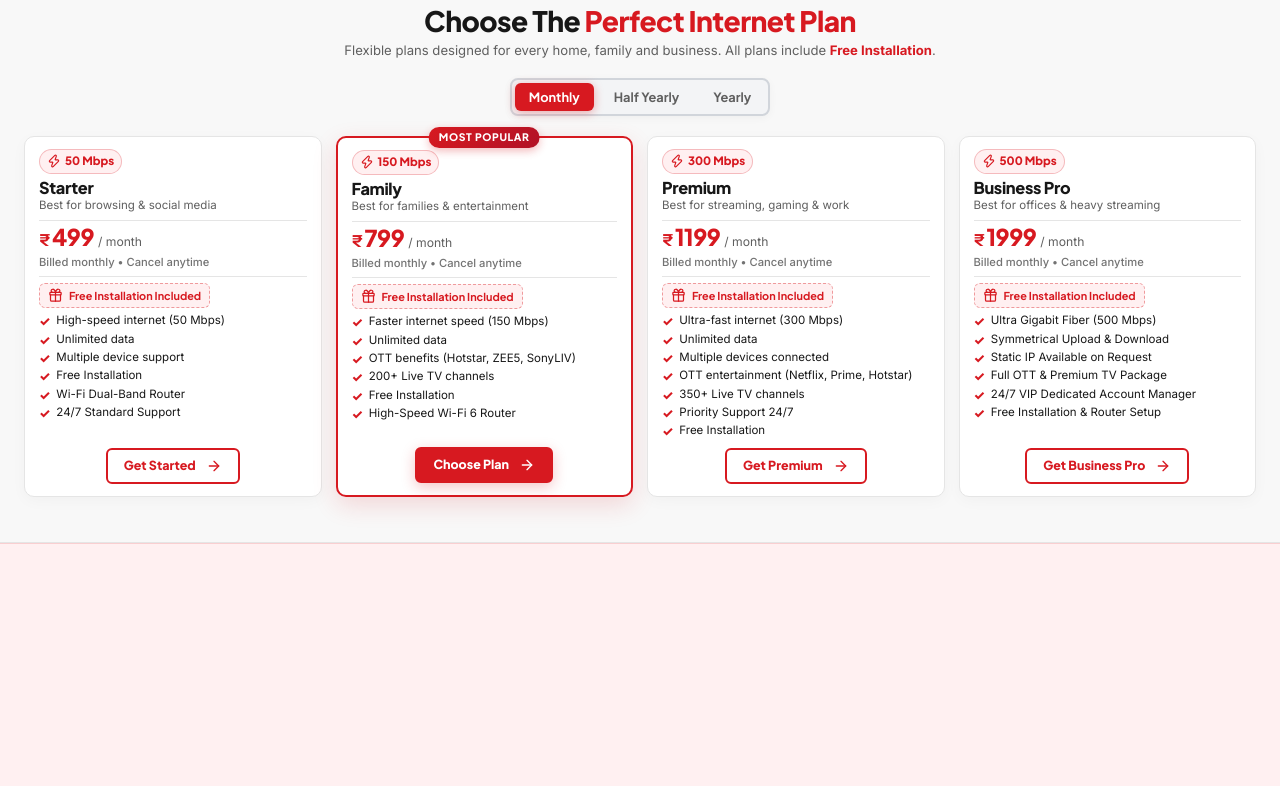
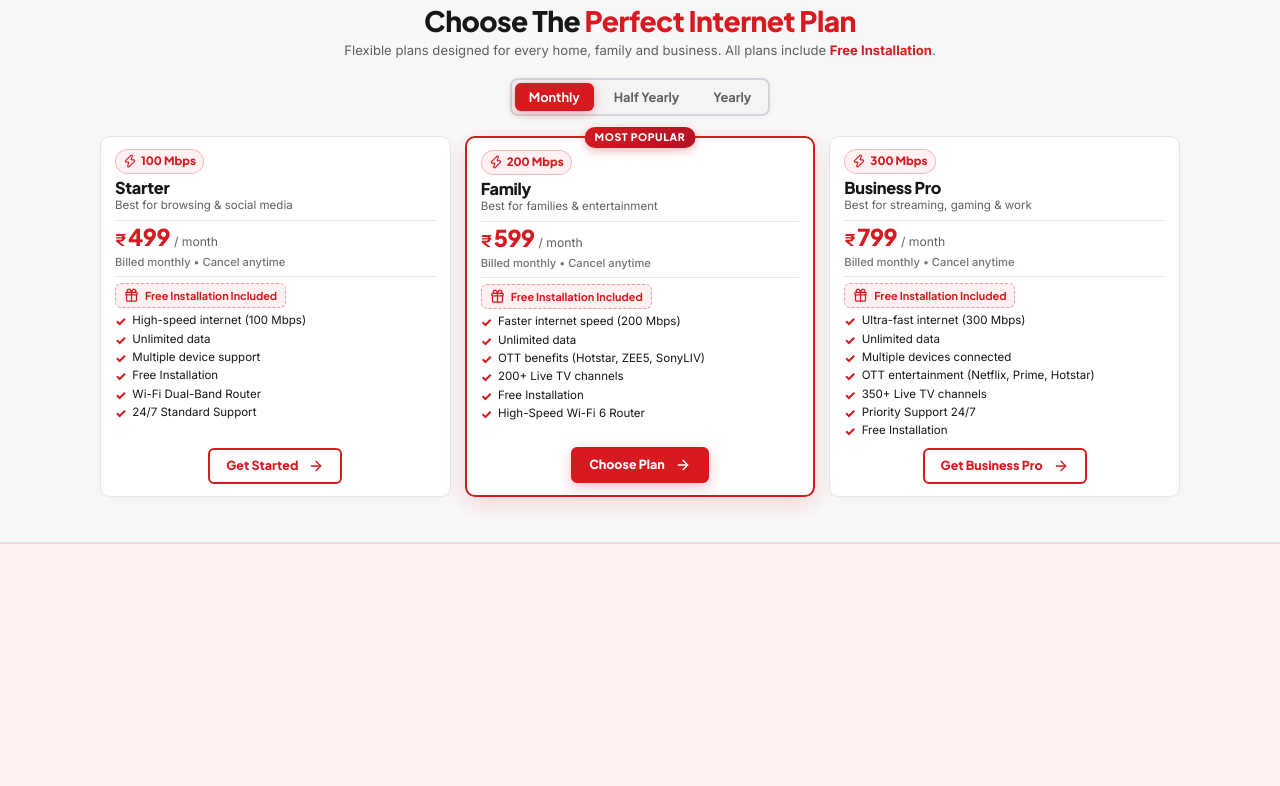
Before and after one commit to sachinkum2203-code/vishaltelecom, a React (Vite) app: page / in a window 1280 px wide. Shown: the part 840-1626 px from the top of the page. Built offline with nearby package versions, Linux system fonts and the light colour scheme.

Commit message:
Update plan speeds, prices, card titles, static footer contacts, and email icon link

```diff
--- a/src/components/Footer.jsx
+++ b/src/components/Footer.jsx
@@ -73,7 +73,7 @@ export default function Footer() {
               <a href="https://wa.me/917027104250" target="_blank" rel="noopener noreferrer" className="social-btn" aria-label="WhatsApp">
                 <WhatsappIcon size={18} />
               </a>
-              <a href="mailto:vstelicommunication@gmail.com" target="_blank" rel="noopener noreferrer" className="social-btn" aria-label="Email">
+              <a href="https://mail.google.com/mail/?view=cm&fs=1&to=vstelicommunication@gmail.com" target="_blank" rel="noopener noreferrer" className="social-btn" aria-label="Email">
                 <Mail size={18} />
               </a>
             </div>
@@ -129,7 +129,7 @@ export default function Footer() {
                 </div>
               </div>
 
-              <a href="tel:+917027104250" className="contact-item">
+              <div className="contact-item">
                 <div className="contact-icon-badge">
                   <Phone size={17} />
                 </div>
@@ -137,9 +137,9 @@ export default function Footer() {
                   <strong>+91 70271 04250</strong>
                   <span>Mon - Sat, 9:00 AM - 5:00 PM</span>
                 </div>
-              </a>
+              </div>
 
-              <a href="mailto:vstelicommunication@gmail.com" className="contact-item">
+              <div className="contact-item">
                 <div className="contact-icon-badge">
                   <Mail size={17} />
                 </div>
@@ -147,7 +147,7 @@ export default function Footer() {
                   <strong>vstelicommunication@gmail.com</strong>
                   <span>We'll respond within 24 hours</span>
                 </div>
-              </a>
+              </div>
 
               <button
                 className="footer-cta-btn"
--- a/src/components/Plans.css
+++ b/src/components/Plans.css
@@ -72,8 +72,10 @@
 /* Pricing Grid */
 .plans-grid {
   display: grid;
-  grid-template-columns: repeat(4, minmax(0, 1fr));
-  gap: clamp(12px, 1.2vw, 20px);
+  grid-template-columns: repeat(3, minmax(0, 1fr));
+  gap: clamp(16px, 2vw, 28px);
+  max-width: 1080px;
+  margin: 0 auto;
   align-items: stretch;
 }
 
@@ -378,7 +380,7 @@
   }
 }
 
-@media (max-width: 1023px) {
+@media (max-width: 900px) {
   .plans-grid {
     grid-template-columns: repeat(2, minmax(0, 1fr));
   }
--- a/src/components/Plans.jsx
+++ b/src/components/Plans.jsx
@@ -10,16 +10,16 @@ export default function Plans({ onSelectPlan }) {
       id: 'starter',
       name: 'Starter',
       subtitle: 'Best for browsing & social media',
-      speed: '50 Mbps',
+      speed: '100 Mbps',
       price: {
         monthly: 499,
-        halfYearly: 449,
-        yearly: 399,
+        halfYearly: 474,
+        yearly: 449,
       },
       isPopular: false,
       ctaText: 'Get Started',
       features: [
-        'High-speed internet (50 Mbps)',
+        'High-speed internet (100 Mbps)',
         'Unlimited data',
         'Multiple device support',
         'Free Installation',
@@ -31,17 +31,17 @@ export default function Plans({ onSelectPlan }) {
       id: 'family',
       name: 'Family',
       subtitle: 'Best for families & entertainment',
-      speed: '150 Mbps',
+      speed: '200 Mbps',
       price: {
-        monthly: 799,
-        halfYearly: 719,
-        yearly: 639,
+        monthly: 599,
+        halfYearly: 569,
+        yearly: 539,
       },
       isPopular: true,
       badgeText: 'MOST POPULAR',
       ctaText: 'Choose Plan',
       features: [
-        'Faster internet speed (150 Mbps)',
+        'Faster internet speed (200 Mbps)',
         'Unlimited data',
         'OTT benefits (Hotstar, ZEE5, SonyLIV)',
         '200+ Live TV channels',
@@ -50,17 +50,17 @@ export default function Plans({ onSelectPlan }) {
       ],
     },
     {
-      id: 'premium',
-      name: 'Premium',
+      id: 'business',
+      name: 'Business Pro',
       subtitle: 'Best for streaming, gaming & work',
       speed: '300 Mbps',
       price: {
-        monthly: 1199,
-        halfYearly: 1079,
-        yearly: 959,
+        monthly: 799,
+        halfYearly: 759,
+        yearly: 719,
       },
       isPopular: false,
-      ctaText: 'Get Premium',
+      ctaText: 'Get Business Pro',
       features: [
         'Ultra-fast internet (300 Mbps)',
         'Unlimited data',
@@ -69,27 +69,6 @@ export default function Plans({ onSelectPlan }) {
         '350+ Live TV channels',
         'Priority Support 24/7',
         'Free Installation',
-      ],
-    },
-    {
-      id: 'business',
-      name: 'Business Pro',
-      subtitle: 'Best for offices & heavy streaming',
-      speed: '500 Mbps',
-      price: {
-        monthly: 1999,
-        halfYearly: 1799,
-        yearly: 1599,
-      },
-      isPopular: false,
-      ctaText: 'Get Business Pro',
-      features: [
-        'Ultra Gigabit Fiber (500 Mbps)',
-        'Symmetrical Upload & Download',
-        'Static IP Available on Request',
-        'Full OTT & Premium TV Package',
-        '24/7 VIP Dedicated Account Manager',
-        'Free Installation & Router Setup',
       ],
     },
   ];
@@ -154,10 +133,10 @@ export default function Plans({ onSelectPlan }) {
                       <span>{plan.speed}</span>
                     </span>
                     {billingCycle === 'halfYearly' && (
-                      <span className="savings-badge-card">SAVE 10%</span>
+                      <span className="savings-badge-card">SAVE 5%</span>
                     )}
                     {billingCycle === 'yearly' && (
-                      <span className="savings-badge-card">SAVE 20%</span>
+                      <span className="savings-badge-card">SAVE 10%</span>
                     )}
                   </div>
                   <h3 className="plan-name">{plan.name}</h3>
@@ -172,8 +151,8 @@ export default function Plans({ onSelectPlan }) {
                   </div>
                   <div className="billing-note">
                     {billingCycle === 'monthly' && 'Billed monthly • Cancel anytime'}
-                    {billingCycle === 'halfYearly' && 'Billed half-yearly (Save 10%)'}
-                    {billingCycle === 'yearly' && 'Billed annually (Best savings + Free Router)'}
+                    {billingCycle === 'halfYearly' && 'Billed half-yearly (Save 5%)'}
+                    {billingCycle === 'yearly' && 'Billed annually (Save 10% + Free Router)'}
                   </div>
                 </div>
 
```
